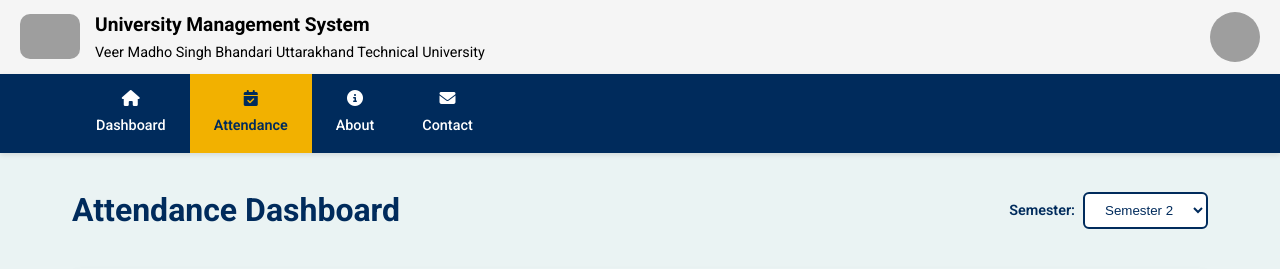
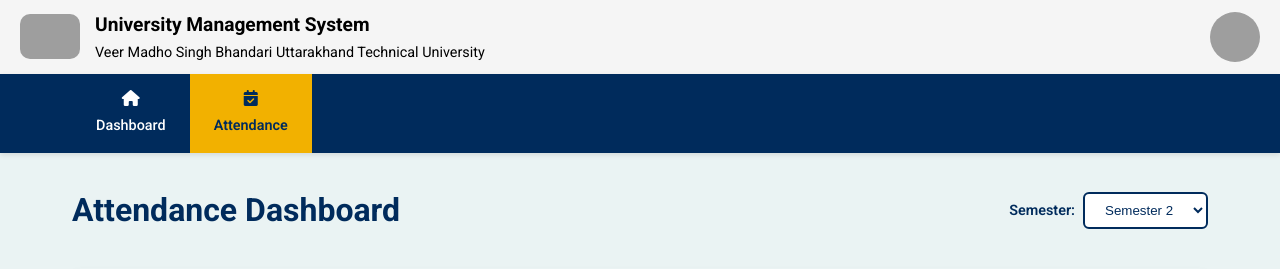
Before and after one commit to dimriutkarsh/Spark-Skill-Tracker, a Flask app: page /attendance in a window 1280 px wide. Shown: the top 269 px of the page. Run offline with Flask 3, Linux system fonts and the light colour scheme; some libraries are stand-ins or nearby versions; grey boxes are pictures that could not be loaded.

Commit message:
changes in attendance section

```diff
--- a/openai_client.py
+++ b/openai_client.py
@@ -3,7 +3,7 @@ from typing import Dict, Any
 
 class GeminiClient:
     def __init__(self):
-        self.api_key = "AIzaSyDImoE9rvZGL_unKvStQhZTfMUku5KfmXQ"
+        self.api_key = "AIzaSyBmAsDNWvYrgJziJrNhoTtFMxaZjt56VyA"
         self.api_url = 'https://generativelanguage.googleapis.com/v1beta/models/gemini-2.0-flash:generateContent'
 
     def _make_request(self, prompt: str, max_tokens: int) -> str:
--- a/templates/attendance_dashboard.html
+++ b/templates/attendance_dashboard.html
@@ -40,14 +40,6 @@
             <div class="nav-button active">
                 <i class="fas fa-calendar-check"></i>
                 <span>Attendance</span>
-            </div>
-            <div class="nav-button" onclick="location.href='/about'">
-                <i class="fas fa-info-circle"></i>
-                <span>About</span>
-            </div>
-            <div class="nav-button" onclick="location.href='/contact'">
-                <i class="fas fa-envelope"></i>
-                <span>Contact</span>
             </div>
         </div>
     </nav>
```
Also changed, not shown: career_advisor.py (+6 -1 lines), main.py (renamed from main2.py).
